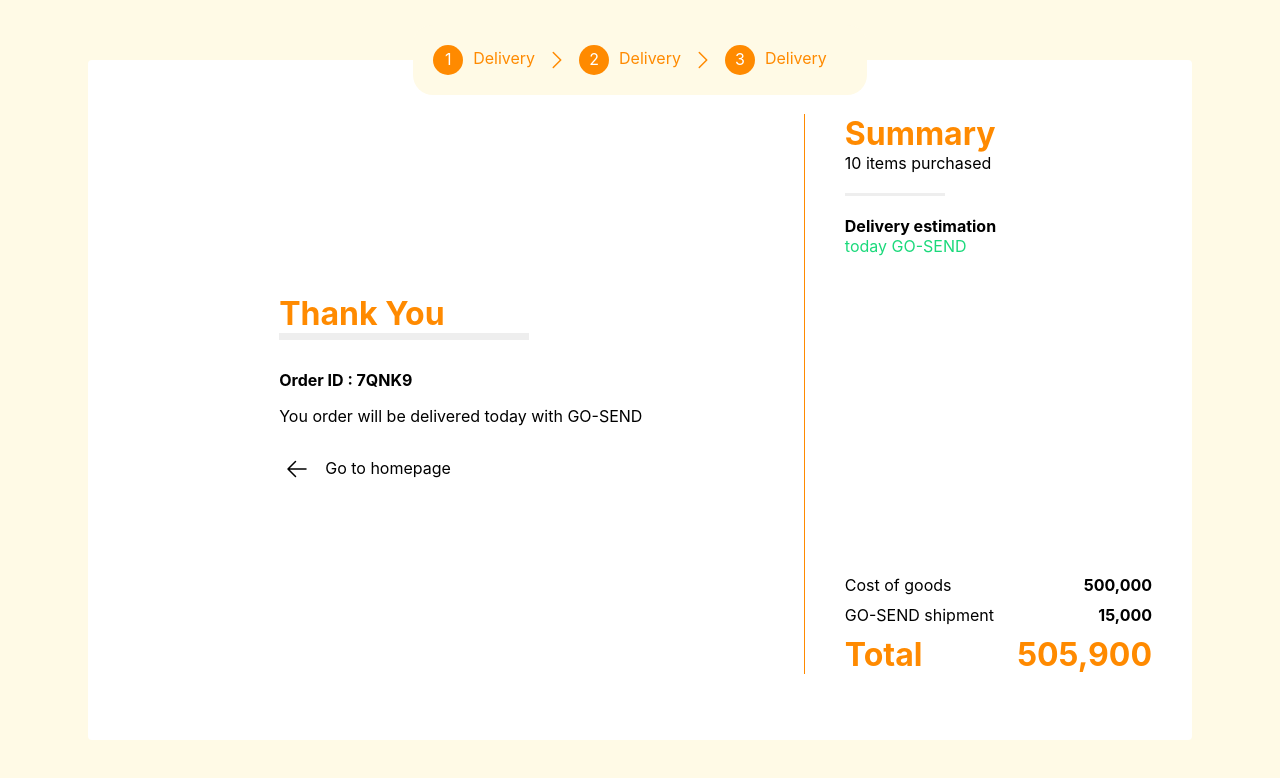
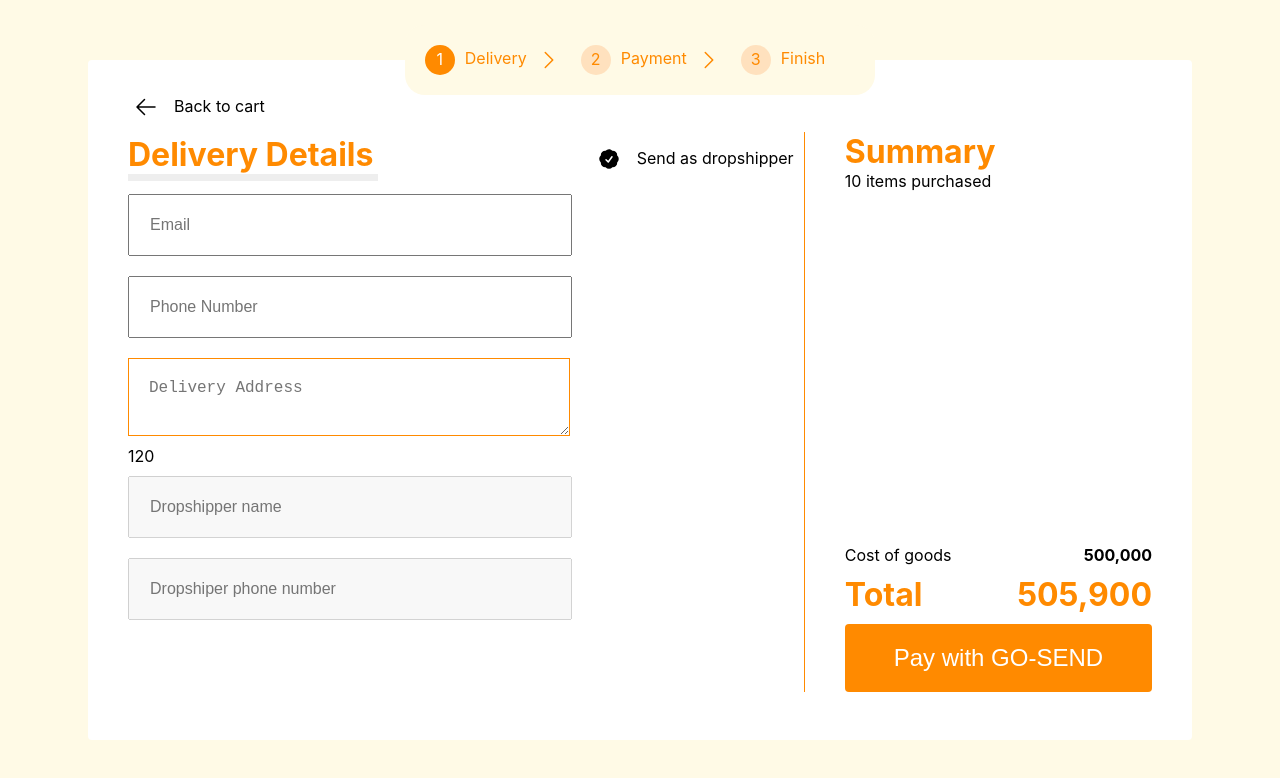
Before and after one commit to maulanairfanf/jakmall-test, a Vue app: page / in a window 1280 px wide. Shown: the top 778 px of the page. Built offline with nearby package versions, Linux system fonts and the light colour scheme.

Commit message:
implement pinia

```diff
--- a/src/App.vue
+++ b/src/App.vue
@@ -3,59 +3,42 @@ import { ArrowLeftIcon } from '@heroicons/vue/24/solid'
 import TabContentDelivery from './components/TabContentDelivery.vue'
 import TabContentPayment from './components/TabContentPayment.vue'
 import Summary from './components/Summary.vue'
-import { computed, ref } from 'vue'
+import { computed, onMounted, ref, watch } from 'vue'
 import NavigationTab from './components/NavigationTab.vue'
 import TabContentSuccess from './components/TabContentSuccess.vue'
+import { useStore } from './stores/index'
 
-const step = ref(3)
-const isDropshipping = ref(false)
-const shipment = ref({
-	title: 'GO-SEND',
-	price: '15,000',
-})
-const payment = ref({
-	title: 'e-Wallet',
-	description: '1,500,000 left',
-})
-function handleDropshipping(payload) {
-	isDropshipping.value = payload
-}
-
-function handleBack(payload) {
-	if (payload) {
-		step.value = payload
-	} else if (step.value !== 1) {
-		step.value--
-	}
-}
-
-function handleNext() {
-	if (step.value !== 3) {
-		step.value++
-	}
-}
-
-function handlePayment(payload) {
-	payment.value = payload
-}
-
-function handleShipment(payload) {
-	shipment.value = payload
-}
+const store = useStore()
+const { setStorage, getStorage, resetStorage, handleBack } = store
 
 const getTitleButtonBack = computed(() => {
-	if (step.value === 1) {
+	if (store.step === 1) {
 		return 'Back to cart'
-	} else if (step.value === 2) {
+	} else if (store.step === 2) {
 		return 'Back to delivery'
 	} else {
 		return ''
 	}
 })
+
+onMounted(() => {
+	getStorage()
+})
+
+watch(store, val => {
+	if (val) {
+		setStorage()
+	}
+	if (val.step === 3) {
+		resetStorage()
+	}
+})
 </script>
 
 <template>
-	<NavigationTab :step="step" />
+	<div v-if="store.isLoadingStore">...</div>
+	<div v-else>
+		<NavigationTab :step="store.step" />
 		<div class="box rounded">
 			<div
 				class="flex flex_items_center"
@@ -67,26 +50,11 @@ const getTitleButtonBack = computed(() => {
 				<p class="margin margin_left_10">{{ getTitleButtonBack }}</p>
 			</div>
 			<div class="flex flex_justify_between">
-			<TabContentDelivery
-				v-if="step === 1"
-				@handle-dropshipping="handleDropshipping"
-			/>
-			<TabContentPayment
-				v-if="step === 2"
-				@handle-shipment="handleShipment"
-				@handle-payment="handlePayment"
-			/>
-			<TabContentSuccess
-				v-if="step === 3"
-				:shipment="shipment"
-				@handle-back="handleBack"
-			/>
-			<Summary
-				@handle-next="handleNext"
-				:isDropshipping="isDropshipping"
-				:shipment="shipment"
-				:step="step"
-			/>
+				<TabContentDelivery v-if="store.step === 1" />
+				<TabContentPayment v-if="store.step === 2" />
+				<TabContentSuccess v-if="store.step === 3" />
+				<Summary />
+			</div>
 		</div>
 	</div>
 </template>
--- a/src/components/NavigationTab.vue
+++ b/src/components/NavigationTab.vue
@@ -12,7 +12,7 @@ defineProps({
 <template>
 	<div class="flex flex_justify_center">
 		<div class="header_navigation flex flex_justify_center flex_items_center">
-			<div class="flex flex_items_center margin_right_10">
+			<div class="flex flex_items_center tab">
 				<div
 					class="circle_navigation margin_right_10"
 					:class="step >= 1 && 'circle_navigation_active'"
@@ -22,24 +22,24 @@ defineProps({
 				<span class="text_primary margin_right_10">Delivery</span>
 				<ChevronRightIcon class="text_primary icon" />
 			</div>
-			<div class="flex flex_items_center margin_right_10">
+			<div class="flex flex_items_center tab">
 				<div
 					class="circle_navigation margin_right_10"
 					:class="step >= 2 && 'circle_navigation_active'"
 				>
 					<span>2</span>
 				</div>
-				<span class="text_primary margin_right_10">Delivery</span>
+				<span class="text_primary margin_right_10">Payment</span>
 				<ChevronRightIcon class="text_primary icon" />
 			</div>
-			<div class="flex flex_items_center margin_right_10">
+			<div class="flex flex_items_center tab">
 				<div
 					class="circle_navigation margin_right_10"
 					:class="step >= 3 && 'circle_navigation_active'"
 				>
 					<span>3</span>
 				</div>
-				<span class="text_primary margin_right_10">Delivery</span>
+				<span class="text_primary margin_right_10">Finish</span>
 			</div>
 		</div>
 	</div>
--- a/src/components/Summary.vue
+++ b/src/components/Summary.vue
@@ -1,31 +1,16 @@
 <script setup>
 import { computed } from 'vue'
+import { useStore } from '../stores'
 
-const props = defineProps({
-	isDropshipping: {
-		type: Boolean,
-		required: true,
-		default: false,
-	},
-	shipment: {
-		type: Object,
-		required: true,
-	},
-	step: {
-		type: Number,
-		required: true,
-		default: 1,
-	},
-})
-
-const emits = defineEmits(['handle-next'])
+const store = useStore()
+const { handleNext } = store
 
 const getEstimateTime = computed(() => {
-	if (props.shipment.title === 'GO-SEND') {
+	if (store.shipment.title === 'GO-SEND') {
 		return 'today'
-	} else if (props.shipment.title === 'JNE') {
+	} else if (store.shipment.title === 'JNE') {
 		return '2 days'
-	} else if (props.shipment.title === 'Personal Courier') {
+	} else if (store.shipment.title === 'Personal Courier') {
 		return '1 day'
 	} else {
 		return ''
@@ -33,8 +18,8 @@ const getEstimateTime = computed(() => {
 })
 
 const getTitleButton = computed(() => {
-	if (props.shipment) {
-		return `Pay with ${props.shipment.title}`
+	if (store.shipment.title) {
+		return `Pay with ${store.shipment.title}`
 	} else {
 		return 'Continue to Payment'
 	}
@@ -47,12 +32,21 @@ const getTitleButton = computed(() => {
 				<b class="text_primary">Summary</b>
 			</h1>
 			<span class="">10 items purchased</span>
-			<div class="underline_mini"></div>
-			<div class="flex flex_column" v-if="shipment">
-				<b>Delivery estimation</b>
-				<span class="text_success"
-					>{{ getEstimateTime }} {{ shipment.title }}</span
-				>
+			<div v-if="store.shipment.title && store.step > 1">
+				<div class="underline_mini"></div>
+				<div class="flex flex_column">
+					<b>Delivery estimation</b>
+					<b class="text_success"
+						>{{ getEstimateTime }} {{ store.shipment.title }}</b
+					>
+				</div>
+			</div>
+			<div v-if="store.payment.title && store.step > 1">
+				<div class="underline_mini"></div>
+				<div class="flex flex_column">
+					<b>Payment Method</b>
+					<b class="text_success">{{ store.payment.title }}</b>
+				</div>
 			</div>
 		</div>
 		<div>
@@ -62,24 +56,33 @@ const getTitleButton = computed(() => {
 			</div>
 			<div
 				class="flex flex_justify_between flex_items_center margin_top_10"
-				v-if="isDropshipping"
+				v-if="store.isDropshipping"
 			>
 				<span>Dropshipping Fee</span>
 				<b>5,900</b>
 			</div>
 			<div
 				class="flex flex_justify_between flex_items_center margin_top_10"
-				v-if="shipment"
+				v-if="store.shipment.title && store.step > 1"
 			>
-				<span>{{ shipment.title }} shipment</span>
-				<b>{{ shipment.price }}</b>
+				<span
+					><b>
+						{{ store.shipment.title }}
+					</b>
+					shipment</span
+				>
+				<b>{{ store.shipment.price }}</b>
 			</div>
 			<div class="flex flex_justify_between flex_items_center margin_top_10">
 				<h1 class="text_primary">Total</h1>
 				<h1 class="text_primary">505,900</h1>
 			</div>
-			<div class="flex flex_justify_center" v-if="step !== 3">
-				<button class="button_payment" @click="emits('handle-next')" disable>
+			<div class="flex flex_justify_center" v-if="store.step !== 3">
+				<button
+					class="button_payment"
+					@click="handleNext()"
+					:disabled="store.isDisableButtonSummary"
+				>
 					{{ getTitleButton }}
 				</button>
 			</div>
--- a/src/components/TabContentDelivery.vue
+++ b/src/components/TabContentDelivery.vue
@@ -1,17 +1,17 @@
 <script setup>
 import { CheckBadgeIcon, CheckIcon, XMarkIcon } from '@heroicons/vue/24/solid'
-import { computed, ref, watch } from 'vue'
+import { computed, onMounted, ref, watch } from 'vue'
 import HeaderTab from './HeaderTab.vue'
+import { useStore } from '../stores/index'
 
+const store = useStore()
 const email = ref('')
 const phoneNumber = ref('')
 const address = ref('')
 const dropshipperName = ref('')
 const dropshipperNumber = ref('')
-const isDropshipping = ref(false)
 const regexPhoneNumber = ref(/^[0-9\-\+\(\)]{6,20}$/)
 const regexEmail = ref(/^[a-zA-Z0-9._%+-]+@[a-zA-Z0-9.-]+\.[a-zA-Z]{2,}$/)
-const emits = defineEmits(['handle-dropshipping'])
 
 const checkEmail = computed(() => {
 	if (regexEmail.value.test(email.value)) {
@@ -37,6 +37,13 @@ const checkDropshipperNumber = computed(() => {
 	}
 })
 
+const checkDropshipperName = computed(() => {
+	if (dropshipperName.value.length === 0) {
+		return false
+	}
+	return true
+})
+
 const checkAddress = computed(() => {
 	if (address.value.length === 0) {
 		return false
@@ -45,9 +52,67 @@ const checkAddress = computed(() => {
 })
 
 function handleDropShipper() {
-	isDropshipping.value = !isDropshipping.value
-	emits('handle-dropshipping', isDropshipping.value)
+	store.isDropshipping = !store.isDropshipping
 }
+
+function isDisabledButton() {
+	if (store.isDropshipping) {
+		if (
+			checkEmail.value &&
+			checkPhoneNumber.value &&
+			checkDropshipperNumber.value &&
+			checkAddress.value &&
+			checkDropshipperName.value
+		) {
+			store.isDisableButtonSummary = false
+		} else {
+			store.isDisableButtonSummary = true
+		}
+	} else {
+		if (checkEmail.value && checkPhoneNumber.value && checkAddress.value) {
+			store.isDisableButtonSummary = false
+		} else {
+			console.log('masuk sini')
+			store.isDisableButtonSummary = true
+		}
+	}
+}
+
+onMounted(() => {
+	email.value = store.email
+	phoneNumber.value = store.phoneNumber
+	address.value = store.address
+	dropshipperName.value = store.dropshipperName
+	dropshipperNumber.value = store.dropshipperNumber
+})
+
+watch(email, val => {
+	store.email = val
+})
+
+watch(phoneNumber, val => {
+	store.phoneNumber = val
+})
+
+watch(address, val => {
+	store.address = val
+})
+
+watch(dropshipperName, val => {
+	store.dropshipperName = val
+})
+
+watch(dropshipperNumber, val => {
+	store.dropshipperNumber = val
+})
+
+watch(store, val => {
+	if (!val.isDropshipping) {
+		dropshipperName.value = ''
+		dropshipperNumber.value = ''
+	}
+	isDisabledButton()
+})
 </script>
 <template>
 	<div class="section_left">
@@ -57,10 +122,10 @@ function handleDropShipper() {
 				<button class="button_icon" @click="handleDropShipper">
 					<CheckBadgeIcon
 						class="icon"
-						:class="isDropshipping && 'text_success'"
+						:class="store.isDropshipping && 'text_success'"
 					/>
 				</button>
-				<p class="margin_left_10">Send a dropshipper</p>
+				<p class="margin_left_10">Send as dropshipper</p>
 			</div>
 		</div>
 		<div class="flex flex_justify_between w-100">
@@ -120,18 +185,42 @@ function handleDropShipper() {
 						class="input_container"
 						placeholder="Delivery Address"
 						@keypress="handleInputAddress"
-						:class="!checkAddress && 'input_container_primary'"
+						:class="
+							checkAddress
+								? 'input_container_success'
+								: 'input_container_primary'
+						"
 					/>
 					<span>{{ 120 - address.length }}</span>
 				</div>
 			</div>
 			<div class="px-10">
 				<div class="flex flex_column">
-					<input
-						v-model="dropshipperName"
-						class="input_container"
-						placeholder="Dropshipper name"
-					/>
+					<div class="flex flex_items_center flex_justify_end">
+						<input
+							v-model="dropshipperName"
+							class="input_container"
+							placeholder="Dropshipper name"
+							:disabled="!store.isDropshipping"
+							:class="
+								store.isDropshipping === false
+									? ''
+									: checkDropshipperName
+									? 'input_container_success'
+									: 'input_container_primary'
+							"
+						/>
+						<XMarkIcon
+							v-if="!checkDropshipperName"
+							class="icon icon_mini icon_mini_absolute text_primary"
+							:class="dropshipperName === '' && 'display_none'"
+						/>
+						<CheckIcon
+							v-else
+							class="icon icon_mini icon_mini_absolute text_success"
+							:class="dropshipperName === '' && 'display_none'"
+						/>
+					</div>
 					<div class="flex flex_items_center flex_justify_end">
 						<input
 							v-model="dropshipperNumber"
@@ -144,6 +233,7 @@ function handleDropShipper() {
 									? 'input_container_success'
 									: 'input_container_primary'
 							"
+							:disabled="!store.isDropshipping"
 						/>
 						<XMarkIcon
 							v-if="!checkDropshipperNumber"
--- a/src/components/TabContentPayment.vue
+++ b/src/components/TabContentPayment.vue
@@ -1,18 +1,10 @@
 <script setup>
-import { CheckBadgeIcon, CheckIcon, XMarkIcon } from '@heroicons/vue/24/solid'
+import { CheckIcon } from '@heroicons/vue/24/solid'
 import HeaderTab from './HeaderTab.vue'
 import { ref } from 'vue'
+import { useStore } from '../stores'
 
-const emits = defineEmits(['handle-shipment', 'handle-payment'])
-
-const shipment = ref({
-	title: 'GO-SEND',
-	price: '15,000',
-})
-const payment = ref({
-	title: 'e-Wallet',
-	description: '1,500,000 left',
-})
+const store = useStore()
 
 const listShipment = ref([
 	{
@@ -45,13 +37,11 @@ const listPayment = ref([
 ])
 
 function handleChooseShipment(payload) {
-	if (payload !== shipment.value) shipment.value = payload
-	emits('handle-shipment', payload)
+	if (payload !== store.shipment) store.shipment = payload
 }
 
 function handleChoosePayment(payload) {
-	if (payload !== payment.value) payment.value = payload
-	emits('handle-payment', payload)
+	if (payload !== store.payment) store.payment = payload
 }
 </script>
 <template>
@@ -64,7 +54,8 @@ function handleChoosePayment(payload) {
 					:key="index"
 					class="flex shipment_content_box"
 					:class="
-						shipment.title === item.title && 'shipment_content_box_active '
+						store.shipment.title === item.title &&
+						'shipment_content_box_active '
 					"
 					@click="handleChooseShipment(item)"
 				>
@@ -76,7 +67,9 @@ function handleChoosePayment(payload) {
 						<CheckIcon
 							class="icon mini_icon"
 							:class="
-								shipment.title === item.title ? 'text_success ' : 'display_none'
+								store.shipment.title === item.title
+									? 'text_success '
+									: 'display_none'
 							"
 						/>
 					</div>
@@ -90,7 +83,9 @@ function handleChoosePayment(payload) {
 					v-for="(item, index) in listPayment"
 					:key="index"
 					class="flex payment_content_box"
-					:class="payment.title === item.title && 'payment_content_box_active '"
+					:class="
+						store.payment.title === item.title && 'payment_content_box_active '
+					"
 					@click="handleChoosePayment(item)"
 				>
 					<div class="flex flex_column">
@@ -101,7 +96,9 @@ function handleChoosePayment(payload) {
 						<CheckIcon
 							class="icon mini_icon"
 							:class="
-								payment.title === item.title ? 'text_success ' : 'display_none'
+								store.payment.title === item.title
+									? 'text_success '
+									: 'display_none'
 							"
 						/>
 					</div>
--- a/src/components/TabContentSuccess.vue
+++ b/src/components/TabContentSuccess.vue
@@ -2,19 +2,14 @@
 import { computed } from 'vue'
 import HeaderTab from './HeaderTab.vue'
 import { ArrowLeftIcon } from '@heroicons/vue/24/solid'
-const props = defineProps({
-	shipment: {
-		type: Object,
-		required: true,
-	},
-})
-const emits = defineEmits(['handle-back'])
+import { useStore } from '../stores'
+
+const store = useStore()
+const { handleBack, resetStorage, resetState } = store
 
 const generateRandomAlphanumeric = computed(() => {
-	// Karakter alphanumeric yang diizinkan
 	const alphanumericChars = 'ABCDEFGHJKLMNPQRSTUVWXYZ23456789'
 
-	// Menghasilkan string acak dengan panjang 5
 	let randomString = ''
 	for (let i = 0; i < 5; i++) {
 		const randomIndex = Math.floor(Math.random() * alphanumericChars.length)
@@ -23,6 +18,12 @@ const generateRandomAlphanumeric = computed(() => {
 
 	return randomString
 })
+
+function goFirstStep() {
+	handleBack(1)
+	store.$reset()
+	resetStorage()
+}
 </script>
 
 <template>
@@ -31,10 +32,10 @@ const generateRandomAlphanumeric = computed(() => {
 			<HeaderTab title="Thank You" />
 			<div class="margin_top_30">
 				<b>Order ID : {{ generateRandomAlphanumeric }}</b>
-				<p>You order will be delivered today with {{ shipment.title }}</p>
+				<p>You order will be delivered today with {{ store.shipment.title }}</p>
 			</div>
 			<div class="flex flex_items_center">
-				<button class="button_icon" @click="emits('handle-back', 1)">
+				<button class="button_icon" @click="goFirstStep()">
 					<ArrowLeftIcon class="icon" />
 				</button>
 				<p class="margin margin_left_10">Go to homepage</p>
--- /dev/null
+++ b/src/stores/index.js
@@ -0,0 +1,56 @@
+import { defineStore } from 'pinia'
+
+export const useStore = defineStore('store', {
+	state: () => ({
+		isDisableButtonSummary: true,
+		isDropshipping: false,
+		shipment: {
+			title: 'GO-SEND',
+			price: '15,000',
+		},
+		payment: {
+			title: 'e-Wallet',
+			description: '1,500,000 left',
+		},
+		step: 1,
+		email: '',
+		phoneNumber: '',
+		dropshipperName: '',
+		dropshipperNumber: '',
+		address: '',
+		isLoadingStore: true,
+	}),
+	actions: {
+		getStorage() {
+			const stringfyData = localStorage.getItem('store')
+			const data = JSON.parse(stringfyData)
+			for (const property in data) {
+				this[property] = data[property]
+			}
+			this.isLoadingStore = false
+		},
+
+		setStorage() {
+			localStorage.setItem('store', JSON.stringify(this))
+		},
+
+		resetStorage() {
+			localStorage.removeItem('store')
+			this.getStorage()
+		},
+
+		handleBack(payload) {
+			if (payload) {
+				this.step = payload
+			} else if (this.step !== 1) {
+				this.step--
+			}
+		},
+
+		handleNext() {
+			if (this.step !== 3) {
+				this.step++
+			}
+		},
+	},
+})
```
Also changed, not shown: src/main.js (+6 -1 lines). Lines whose indentation alone changed are shown as unchanged.
